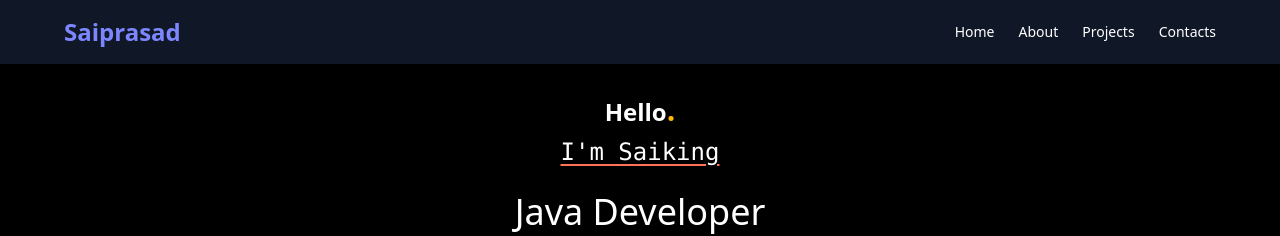
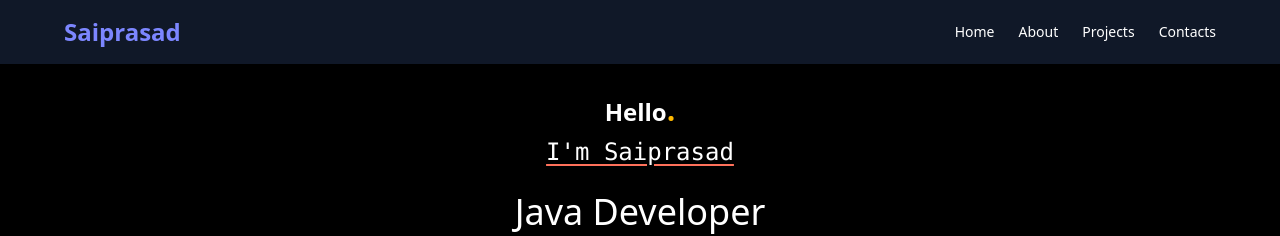
Before and after one commit to saikingalgulwad/portfolio, a Next.js app: page / in a window 1280 px wide. Shown: the top 236 px of the page. Built offline with nearby package versions, Linux system fonts and the light colour scheme.

Commit message:
Update Hreo.js

```diff
--- a/app/components/Hreo.js
+++ b/app/components/Hreo.js
@@ -9,7 +9,7 @@ function Hreo() {
    <main>
     <div className='mt-3'>
     <h2 className='text-white text-center text-2xl font-bold mt-7 mb-2'>Hello<span className='text-3xl text-amber-400'>.</span></h2>
-    <h3 className='text-white font-mono text-center text-2xl underline decoration-[#ff715b] underline-offset-4'>I'm Saiking</h3>
+    <h3 className='text-white font-mono text-center text-2xl underline decoration-[#ff715b] underline-offset-4'>I'm Saiprasad</h3>
     <h2 className='text-white text-center text-4xl m-6'>Java Developer</h2>
     <div className='flex gap-2 justify-center-safe'>
     <Link className='text-white bg-[#ff715b] inline-block w-[120px] text-center p-1 rounded-[5px]' href={'/projects'}>My Projects</Link>
```
